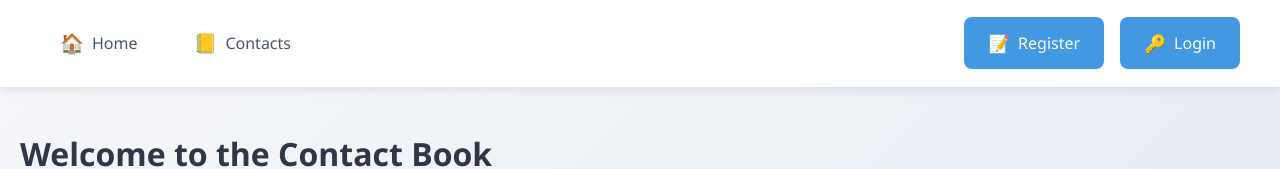
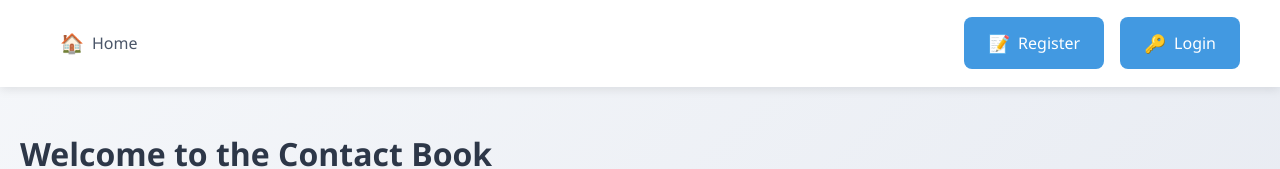
Before and after one commit to New4MAT/goit-react-hw-08, a React (Vite) app: page / in a window 1280 px wide. Shown: the top 169 px of the page. Built offline with nearby package versions, Linux system fonts and the light colour scheme.

Commit message:
change Navigation

```diff
--- a/src/components/Navigation/Navigation.jsx
+++ b/src/components/Navigation/Navigation.jsx
@@ -1,7 +1,11 @@
 import { NavLink } from 'react-router-dom';
+import { useSelector } from 'react-redux';
+import { selectIsLoggedIn } from '../../redux/auth/selectors';
 import css from './Navigation.module.css';
 
 export default function Navigation() {
+  const isLoggedIn = useSelector(selectIsLoggedIn);
+
   return (
     <nav className={css.nav}>
       <NavLink to="/" className={css.link} end>
@@ -9,10 +13,12 @@ export default function Navigation() {
         <span className={css.text}>Home</span>
       </NavLink>
 
-      <NavLink to="/contacts" className={css.link}>
-        <span className={css.icon}>📒</span>
-        <span className={css.text}>Contacts</span>
-      </NavLink>
+      {isLoggedIn && (
+        <NavLink to="/contacts" className={css.link}>
+          <span className={css.icon}>📒</span>
+          <span className={css.text}>Contacts</span>
+        </NavLink>
+      )}
     </nav>
   );
 }
```
